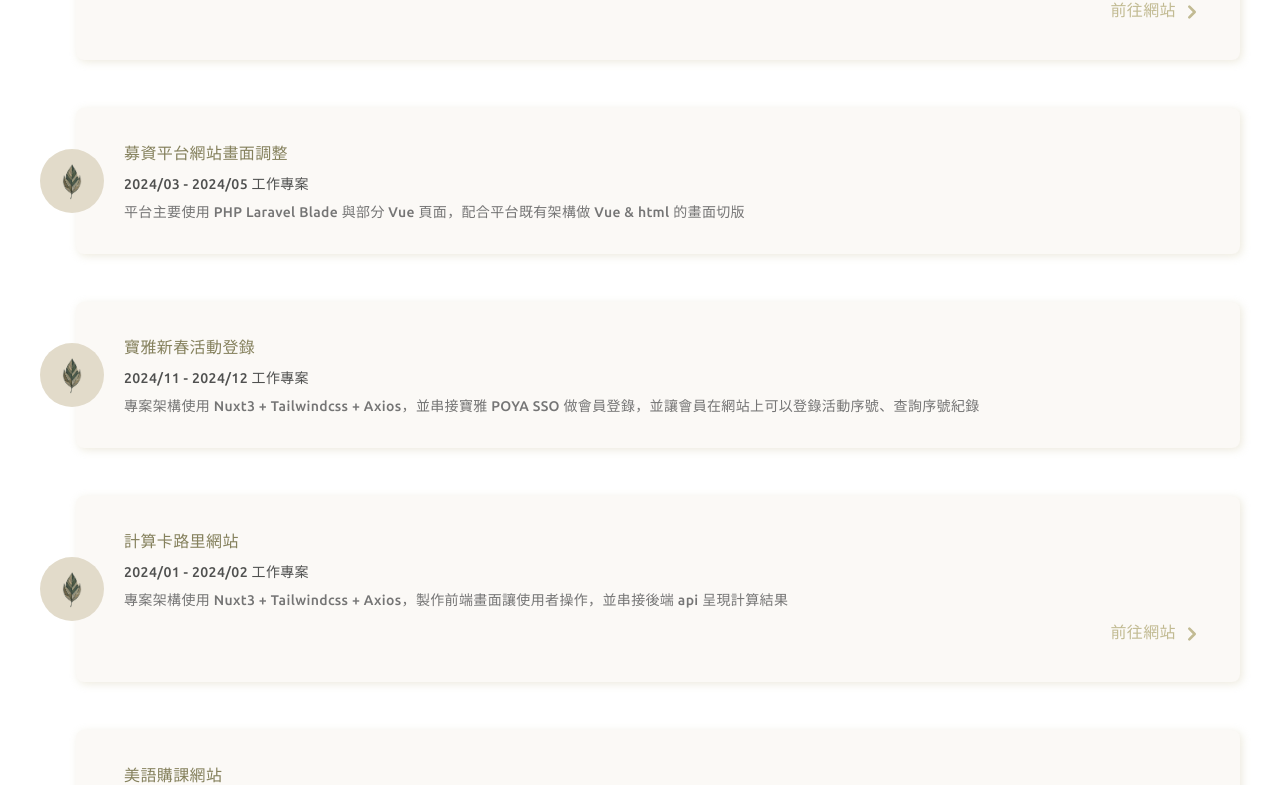
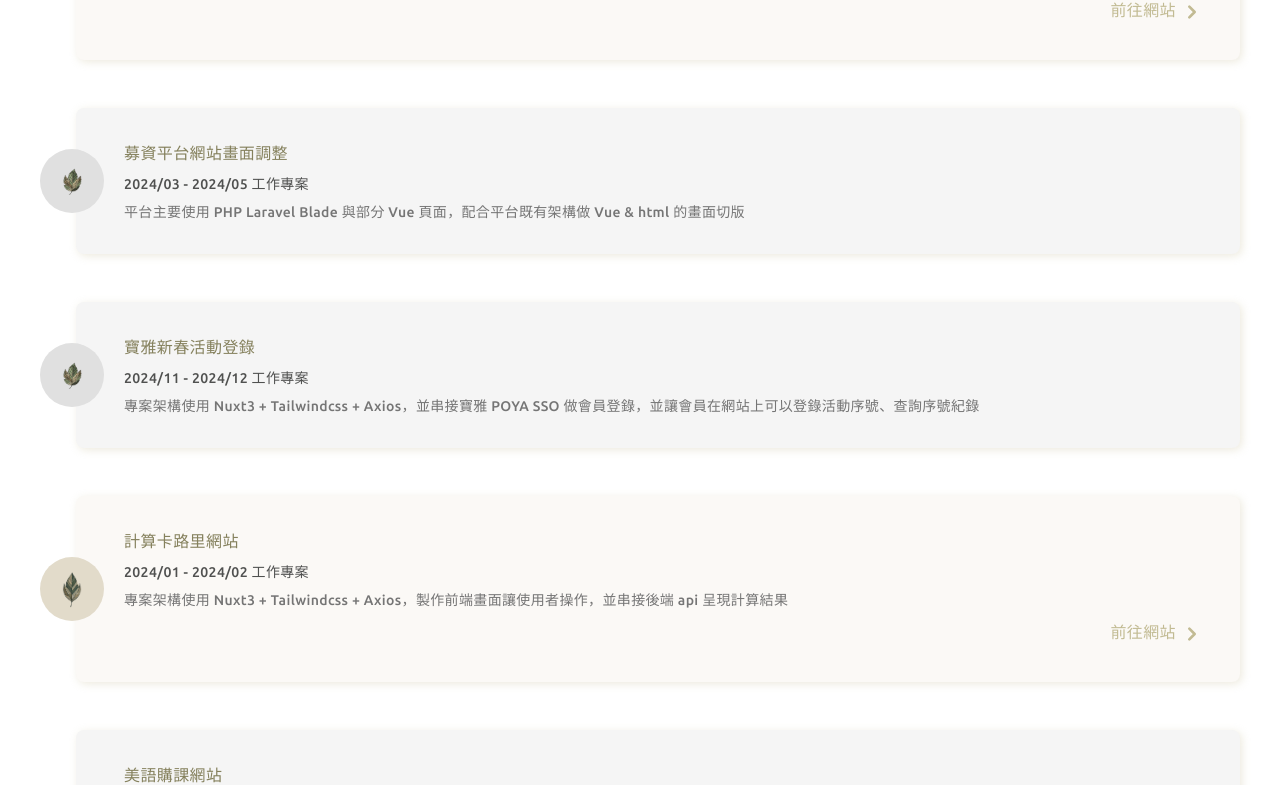
Before and after one commit to chaoowen/nuxt3-base, a Nuxt app: page / in a window 1280 px wide. Shown: the part 3902-4687 px from the top of the page. Built offline with nearby package versions, Linux system fonts and the light colour scheme; a web font is replaced by a local one.

Commit message:
feat: update layout

```diff
--- a/components/Page/Collection/CollectionCard.vue
+++ b/components/Page/Collection/CollectionCard.vue
@@ -1,7 +1,8 @@
 <template>
   <div class="relative">
     <div
-      class="w-[92%] sm:w-[94%] lg:w-[95%] xl:w-[97%] min-h-20 ml-auto p-6 pl-10 bg-secondary-lighter rounded-lg card-shadow"
+      class="w-[92%] sm:w-[94%] lg:w-[95%] xl:w-[97%] min-h-20 ml-auto p-6 pl-10 rounded-lg card-shadow"
+      :class="link ? 'bg-secondary-lighter' : 'bg-gray-lightest'"
     >
       <div class="space-y-2 ubuntu-medium">
         <p class="text-primary">{{ title }}</p>
@@ -25,14 +26,19 @@
         </a>
       </div>
     </div>
-    <div class="leaf-icon w-12 h-12 md:w-16 md:h-16">
-      <img class="w-5" src="~/assets/images/leaf-2.png" alt="leaf-icon" />
+    <div
+      class="leaf-icon w-12 h-12 md:w-16 md:h-16"
+      :class="link ? 'bg-secondary' : 'bg-gray-lighter'"
+    >
+      <img class="w-5" :src="leafIcon" alt="leaf-icon" />
     </div>
   </div>
 </template>
 
 <script setup lang="ts">
   import ArrowIcon from '~/assets/icons/arrow.svg?raw'
+  import Leaf from '~/assets/images/leaf-1.png'
+  import LeafWithLink from '~/assets/images/leaf-2.png'
 
   interface Props {
     title: string
@@ -42,13 +48,15 @@
     list?: string[]
   }
 
-  defineProps<Props>()
+  const props = defineProps<Props>()
+
+  const leafIcon = computed(() => (!!props.link ? LeafWithLink : Leaf))
 </script>
 
 <style scoped>
   .leaf-icon {
     @apply absolute left-0 top-1/2 -translate-y-1/2 z-10;
-    @apply flex-center bg-secondary rounded-full;
+    @apply flex-center rounded-full;
   }
 
   .card-shadow {
@@ -56,7 +64,7 @@
     box-shadow: 2px 2px 8px rgba(194 187 147 / 30%);
 
     &:hover {
-      @apply shadow-none border-secondary-light;
+      box-shadow: 4px 4px 12px rgba(194 187 147 / 30%);
     }
   }
 </style>
```
